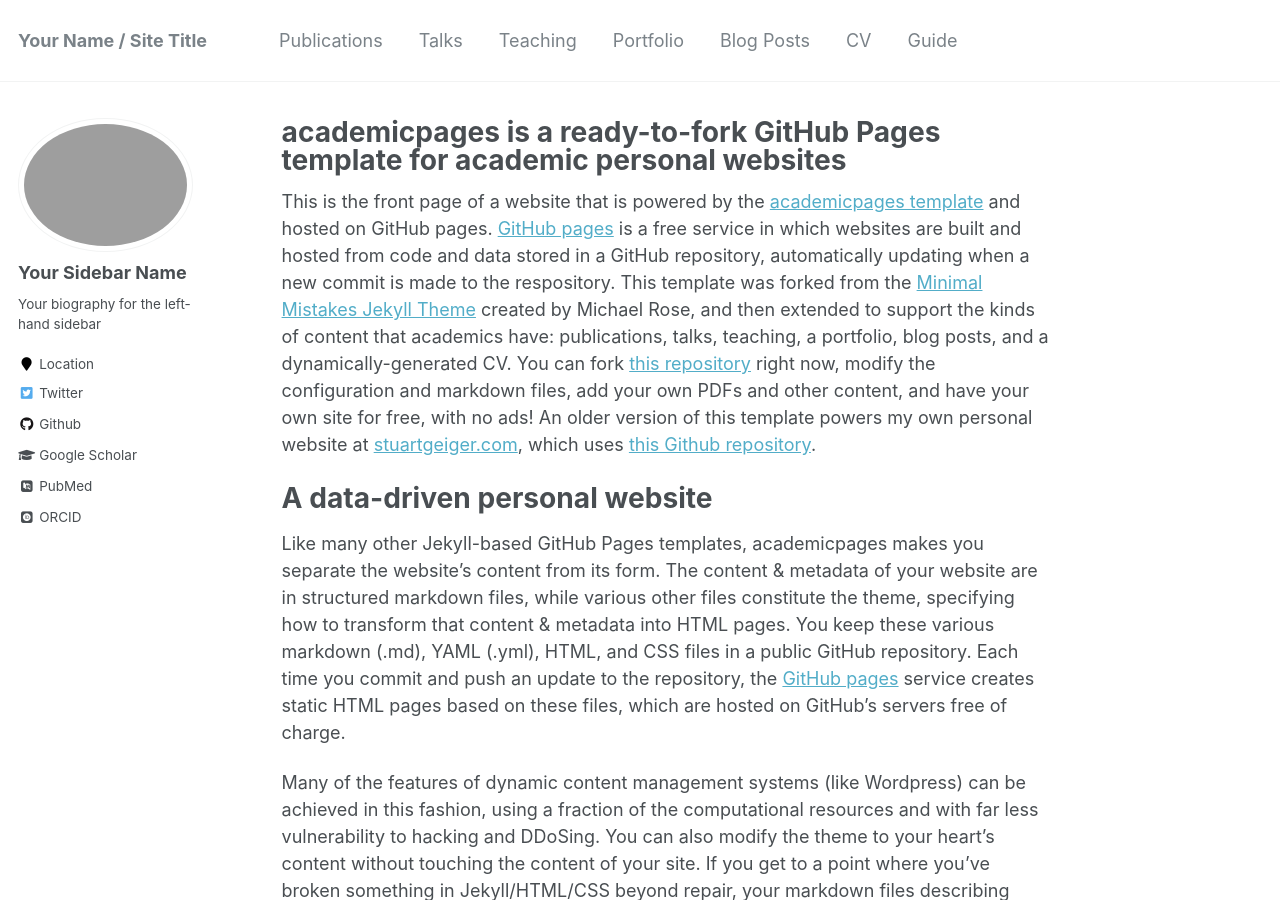
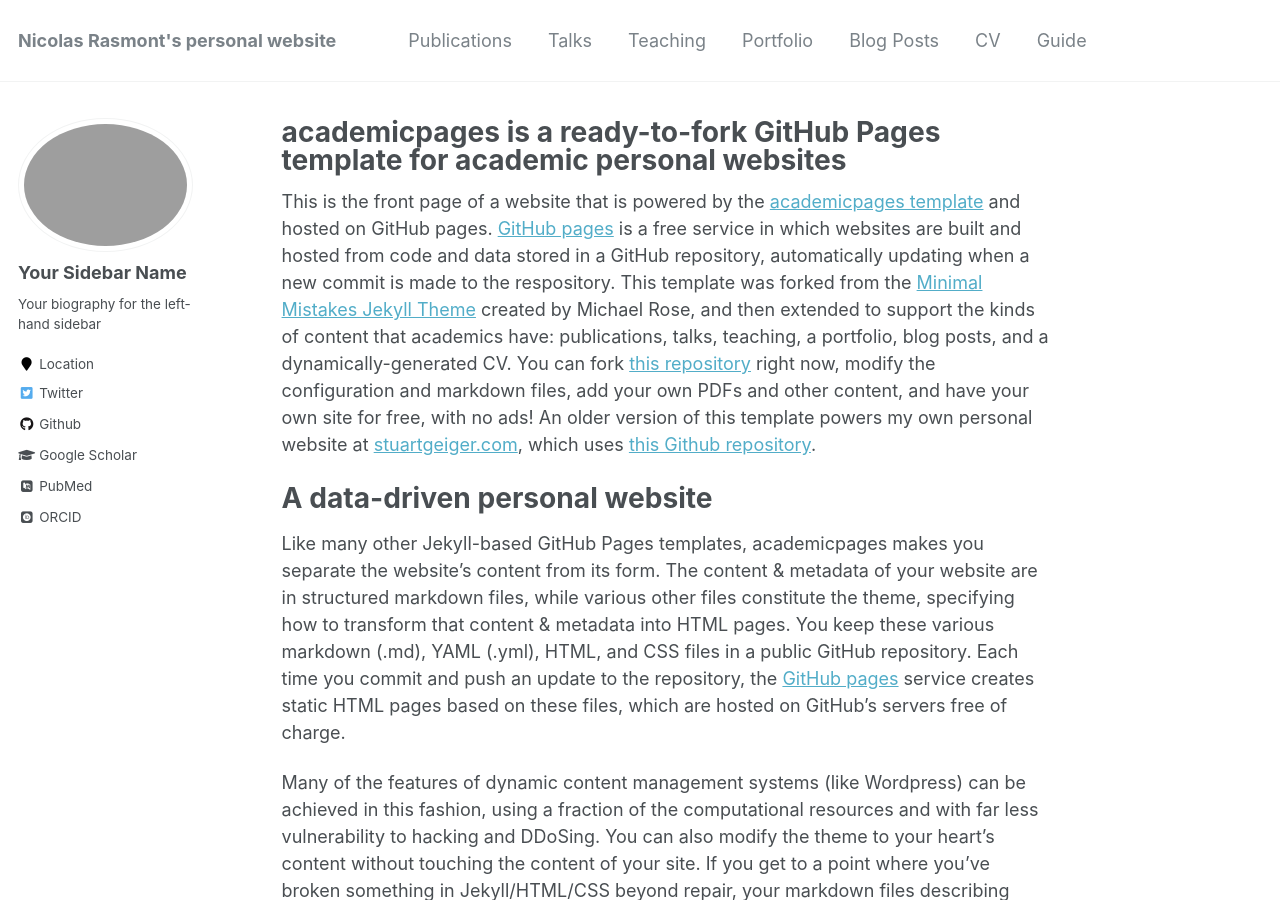
Before and after one commit to nicolasrasmont/nicolasrasmont.github.io, a Jekyll site: the page built from _pages/about.md, in a window 1280 px wide and 900 px high. Built offline with Jekyll 4.4.1, drawn with Linux system fonts in a browser that asks for light colours; some web fonts are replaced.

```diff
--- a/_config.yml
+++ b/_config.yml
@@ -7,13 +7,13 @@
 
 # Site Settings
 locale                   : "en-US"
-title                    : "Your Name / Site Title"
+title                    : "Nicolas Rasmont's personal website"
 title_separator          : "-"
 name                     : &name "Your Name"
-description              : &description "personal description"
-url                      : https://academicpages.github.io # the base hostname & protocol for your site e.g. "https://mmistakes.github.io"
+description              : &description "Hello! I am a PhD student in Aerospace Engineering at UIUC. My research is focused on Plume-Surface Interactions (PSI), but my research interests include aerospace propulsion, space systems, and computational geometry. Have a gander!"
+url                      : https://nicolasrasmont.github.io/ # the base hostname & protocol for your site e.g. "https://mmistakes.github.io"
 baseurl                  : "" # the subpath of your site, e.g. "/blog"
-repository               : "academicpages/academicpages.github.io"
+repository               : "nicolasrasmont/nicolasrasmont.github.io"
 teaser                   :  # filename of teaser fallback teaser image placed in /images/, .e.g. "500x300.png"
 breadcrumbs              : false # true, false (default)
 words_per_minute         : 160
```
